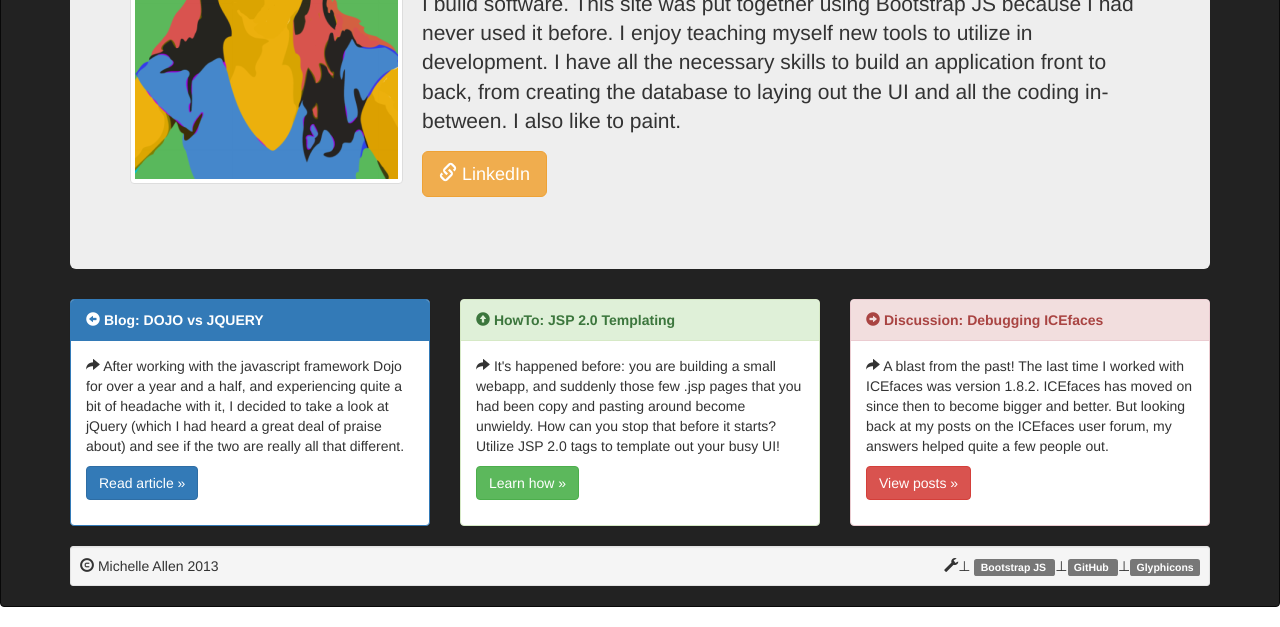
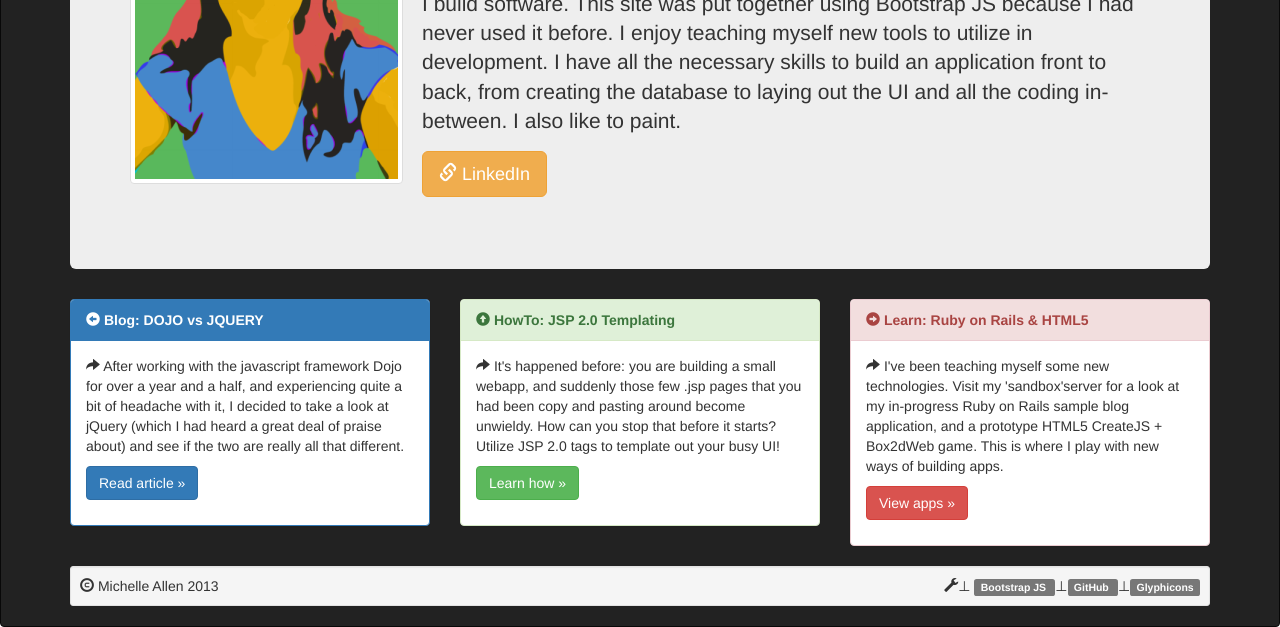
Before and after one commit to mkallen/bootstrap-resume, a plain HTML site: page html/index.htm in a window 1280 px wide. Shown: the part 288-915 px from the top of the page. Drawn offline with nearby package versions, Linux system fonts and the light colour scheme.

Commit message:
Updating 3rd column section

```diff
--- a/html/index.htm
+++ b/html/index.htm
@@ -110,13 +110,12 @@
           </div>
           <div class="col-lg-4">
               <div class="panel panel-danger">
-                  <div class="panel-heading"><span class="glyphicon glyphicon-circle-arrow-right"></span> <b>Discussion: Debugging ICEfaces</b></div>
+                  <div class="panel-heading"><span class="glyphicon glyphicon-circle-arrow-right"></span> <b>Learn: Ruby on Rails & HTML5</b></div>
                   <div class="panel-body">
-                      <p><span class="glyphicon glyphicon-share-alt"></span> A blast from the past!
-                          The last time I worked with ICEfaces was version 1.8.2. ICEfaces has moved on since then to become
-                          bigger and better. But looking back at my posts on the ICEfaces user forum, my answers helped quite a few
-                          people out.</p>
-                      <p><a class="btn btn-danger" href="http://www.icesoft.org/JForum/posts/listByUser/15/50824.page#sthash.AoIX48rI.dpbs" target="blank" role="button">View posts &raquo;</a></p>
+                      <p><span class="glyphicon glyphicon-share-alt"></span> I've been teaching myself some new technologies.
+                          Visit my 'sandbox'server for a look at my in-progress Ruby on Rails sample blog application, and a
+                          prototype HTML5 CreateJS + Box2dWeb game. This is where I play with new ways of building apps.</p>
+                      <p><a class="btn btn-danger" href="" target="blank" role="button">View apps &raquo;</a></p>
                   </div></div>
 
           </div>
```
